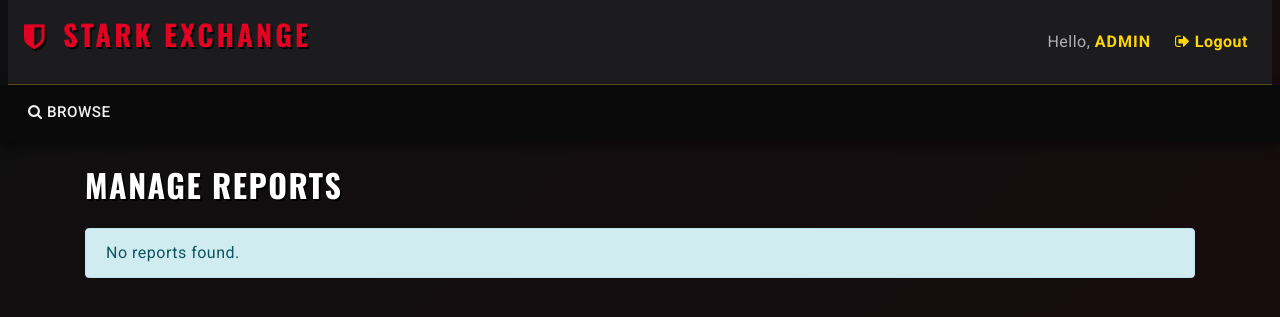
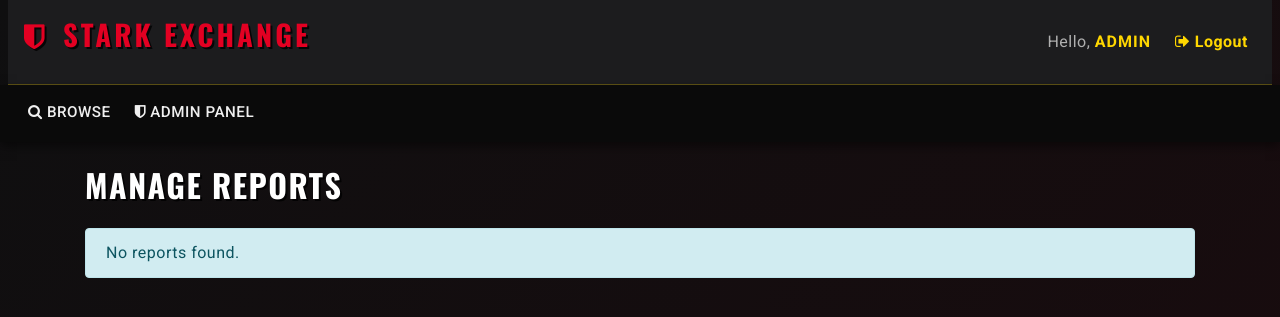
Before and after one commit to wenyuanchen0106/comp0178-Group19, a PHP site: page /admin_reports.php in a window 1280 px wide. Shown: the top 317 px of the page. Run offline with PHP 8.4, Linux system fonts and the light colour scheme; the visitor is signed in with stand-in values (Sample User, id 1); data that the repository does not hold is empty.

Commit message:
Add admin panel link in header for admin users
Added admin panel link for users with admin role.

Signed-off-by: charlestang1104-hue <charlestang1104@gmail.com>

```diff
--- a/auction/header.php
+++ b/auction/header.php
@@ -120,6 +120,19 @@
     </li>');
 }
 ?>
+<?php
+// Admin links
+if (isset($_SESSION['role_name']) && $_SESSION['role_name'] === 'admin') {
+    echo('
+        <li class="nav-item mx-1">
+            <a class="nav-link" href="admin_dashboard.php">
+                <i class="fa fa-shield"></i> Admin Panel
+            </a>
+        </li>
+    ');
+}
+?>
+
 
   </ul>
 </nav>
```
